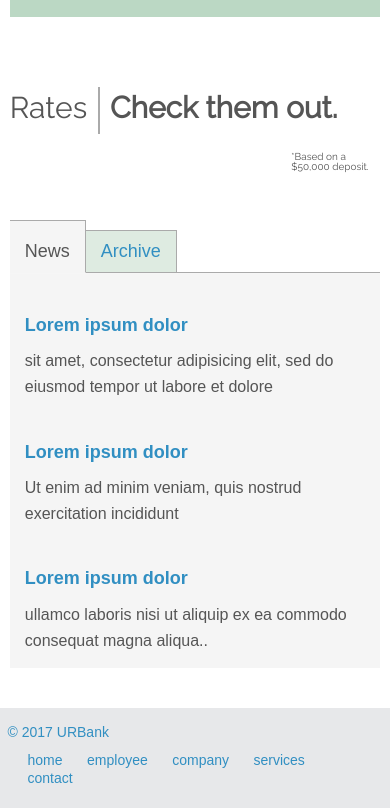
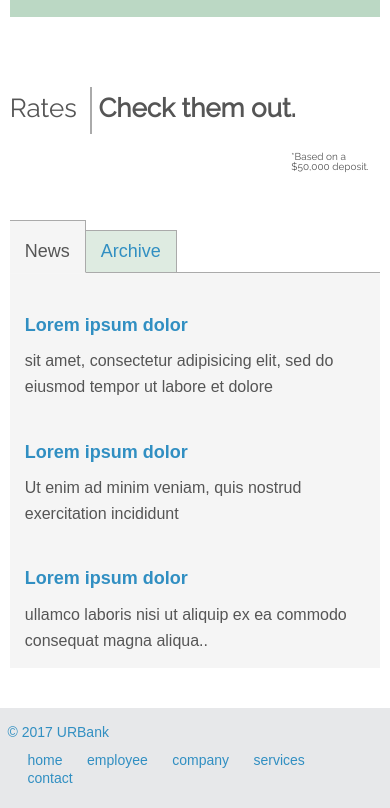
Before and after one commit to johndpotts/ally-coding-challenge, a plain HTML site: page index.html in a window 390 px wide. Shown: the part 923-1731 px from the top of the page. Drawn offline with Linux system fonts and the light colour scheme; no server answers; a script that the page names is missing.

Commit message:
fix rates title

```diff
--- a/css/styles.css
+++ b/css/styles.css
@@ -581,4 +581,26 @@ aside {
     margin-left: -20px;
     margin-bottom: 10px; }
   .tab-container {
-    width: 100%; } }
+    width: 100%; }
+  .rates-title {
+  position: relative;
+  font-family: "Raleway", sans-serif;
+  font-size: 26px;
+  color: #555555;
+  font-weight: 100; }
+  .rates-title :after {
+    content: '';
+    width: 0;
+    height: 200%;
+    position: absolute;
+    border: 1px solid #AAAAAA;
+    top: -10px;
+    left: 80px; }
+
+.rates-title-bold {
+  font-family: "Raleway", sans-serif;
+  font-size: 26px;
+  color: #555555;
+  font-weight: bold;
+  margin-left: 15px; }
+}
```
